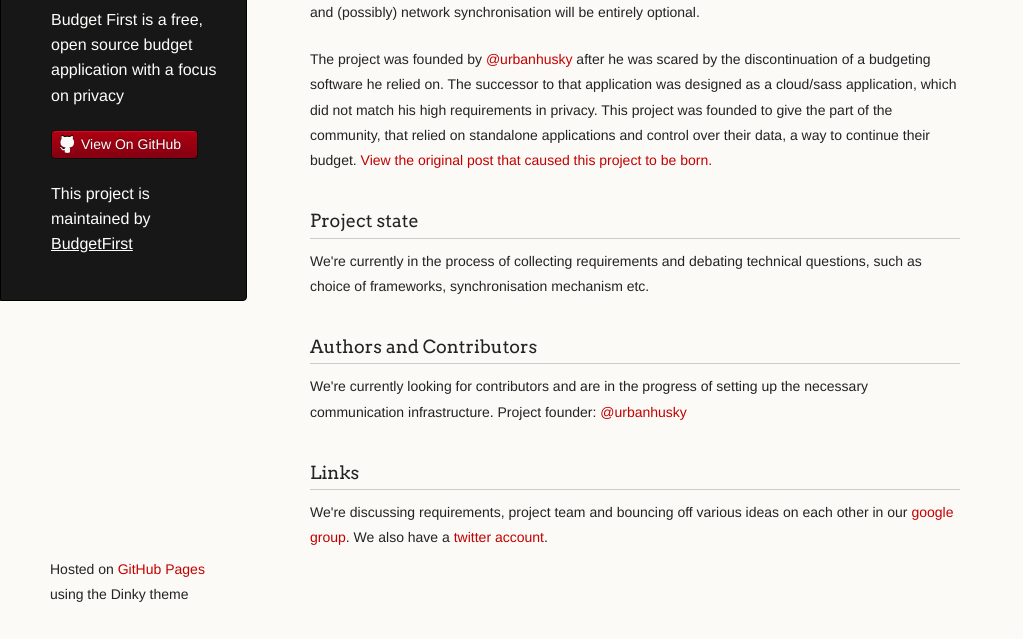
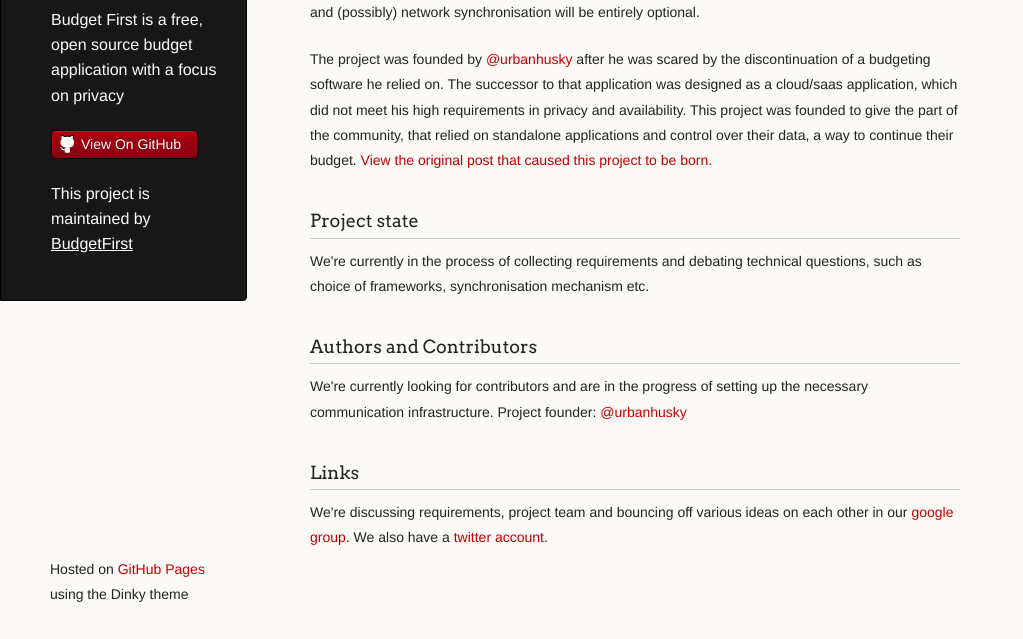
Before and after one commit to thomasantony/BudgetFirst, a plain HTML site: page index.html in a window 1280 px wide. Shown: the part 161-800 px from the top of the page, without its empty margins (0-1023 px from the left). Drawn offline with Linux system fonts and the light colour scheme.

Commit message:
fixed typo

```diff
--- a/index.html
+++ b/index.html
@@ -39,7 +39,7 @@
 Cloud and (possibly) network synchronisation will be entirely optional.</p>
 
 <p>The project was founded by <a href="https://github.com/urbanhusky" class="user-mention">@urbanhusky</a> after he was scared by the discontinuation of a budgeting software he relied on.
-The successor to that application was designed as a cloud/sass application, which did not match his high requirements in privacy. This project was founded to give the part of the community, that relied on standalone applications and control over their data, a way to continue their budget.
+The successor to that application was designed as a cloud/saas application, which did not meet his high requirements in privacy and availability. This project was founded to give the part of the community, that relied on standalone applications and control over their data, a way to continue their budget.
 <a href="http://forum.youneedabudget.com/discussion/comment/542417/#Comment_542417">View the original post that caused this project to be born.</a></p>
 
 <h3>
```
